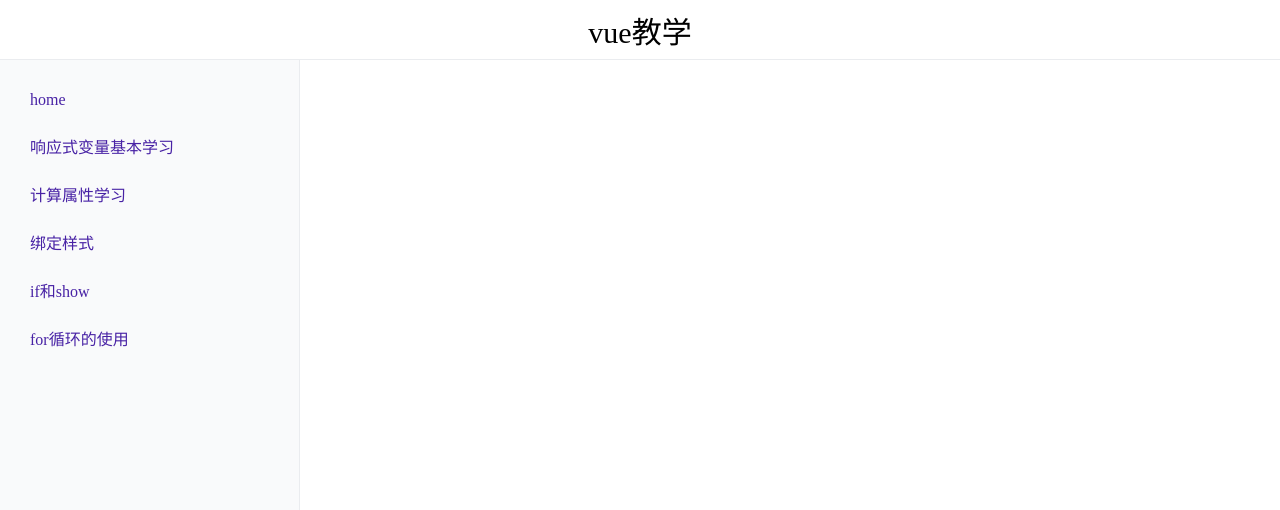
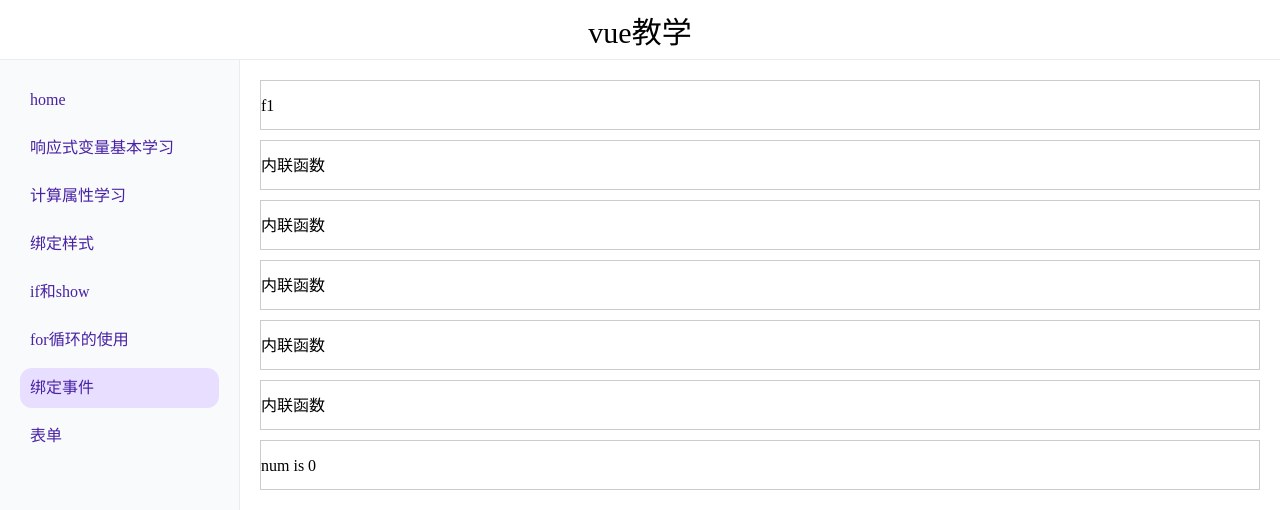
Before and after one commit to myshine63/vue-teach, a Vue app: page /event in a window 1280 px wide. Shown: the top 510 px of the page. Built offline with nearby package versions, Linux system fonts and the light colour scheme.

Commit message:
feat: 添加事件

```diff
--- a/src/components/RouteList.vue
+++ b/src/components/RouteList.vue
@@ -25,6 +25,14 @@ const linkList = ref([
   {
     path: '/for',
     name: 'for循环的使用',
+  },
+  {
+    path: '/event',
+    name: '绑定事件',
+  },
+  {
+    path: '/form',
+    name: '表单',
   },
 ])
 </script>
--- /dev/null
+++ b/src/pages/EventPage.vue
@@ -0,0 +1,29 @@
+<script setup>
+// vue绑定事件。内联函数，方法
+import { ref } from 'vue'
+
+const num = ref(0)
+const f1 = () => {
+  num.value++
+}
+const f2 = (value) => {
+  alert(value)
+}
+const f3 = (e) => {
+  alert(e.target.innerText)
+}
+</script>
+
+<template>
+  <div class="container" @click="f2(123123)">
+    <div @click="f1">f1</div>
+    <div @click="num++">内联函数</div>
+    <div @click="f2('hello tom')">内联函数</div>
+    <div @click="e=>f3(e)">内联函数</div>
+    <div @click="f3($event)">内联函数</div>
+    <div @click.stop="f3($event)">内联函数</div>
+    <div>num is {{ num }}</div>
+  </div>
+</template>
+
+<style scoped lang="scss"></style>
--- a/src/pages/ForPage.vue
+++ b/src/pages/ForPage.vue
@@ -21,8 +21,12 @@ const filterList = computed(() => {
     <ul>
       <li>1. v-for可以遍历数组，数字，对象</li>
       <li>2. 当v-if和v-for同时绑定的时候，v-if优先级更高。并且v-if访问不到v-for中的变量</li>
-      <li>3. 当v-if和v-for同时需要的时候，方法1:使用计算属性，提前进行条件筛选。方法2:使用template进行v-for循环，在内部使用v-if</li>
+      <li>
+        3.当v-if和v-for同时需要的时候，方法1:使用计算属性，提前进行条件筛选。方法2:使用template进行v-for循环，
+        在内部使用v-if
+      </li>
       <li>4. template不能绑定key值</li>
+      <li>5. 遍历数字的时候，数字是自然数,并且遍历从1开始</li>
     </ul>
     <div v-for="item in data" :key="item.name">name is {{ item.name }}, age is {{ item.age }}</div>
     <div v-for="item in filterList" :key="item.name">
@@ -33,6 +37,8 @@ const filterList = computed(() => {
         name is {{ item.name }}, age is {{ item.age }}
       </div>
     </template>
+    <div v-for="(value, key, index) in data[0]">{{ key }} is {{ value }},index is {{ index }}</div>
+    <div v-for="num in 2">num is {{ num }}</div>
   </div>
 </template>
 
--- /dev/null
+++ b/src/pages/FormPage.vue
@@ -0,0 +1,20 @@
+<script setup>
+import { ref } from 'vue'
+
+const a = ref('')
+</script>
+
+<template>
+<div class="container">
+  <div>
+    <label>a is {{a}}<input type="text" v-model="a"></label>
+  </div>
+  <div>
+    <label>a is {{a}}<input type="text" v-model="a"></label>
+  </div>
+</div>
+</template>
+
+<style scoped lang="scss">
+
+</style>
--- a/src/router/index.js
+++ b/src/router/index.js
@@ -34,6 +34,16 @@ const router = createRouter({
       name: 'forPage',
       component: () => import('@/pages/ForPage.vue'),
     },
+    {
+      path: '/event',
+      name: 'eventPage',
+      component: () => import('@/pages/EventPage.vue'),
+    },
+    {
+      path: '/form',
+      name: 'formPage',
+      component: () => import('@/pages/FormPage.vue'),
+    },
   ],
 })
 
```
